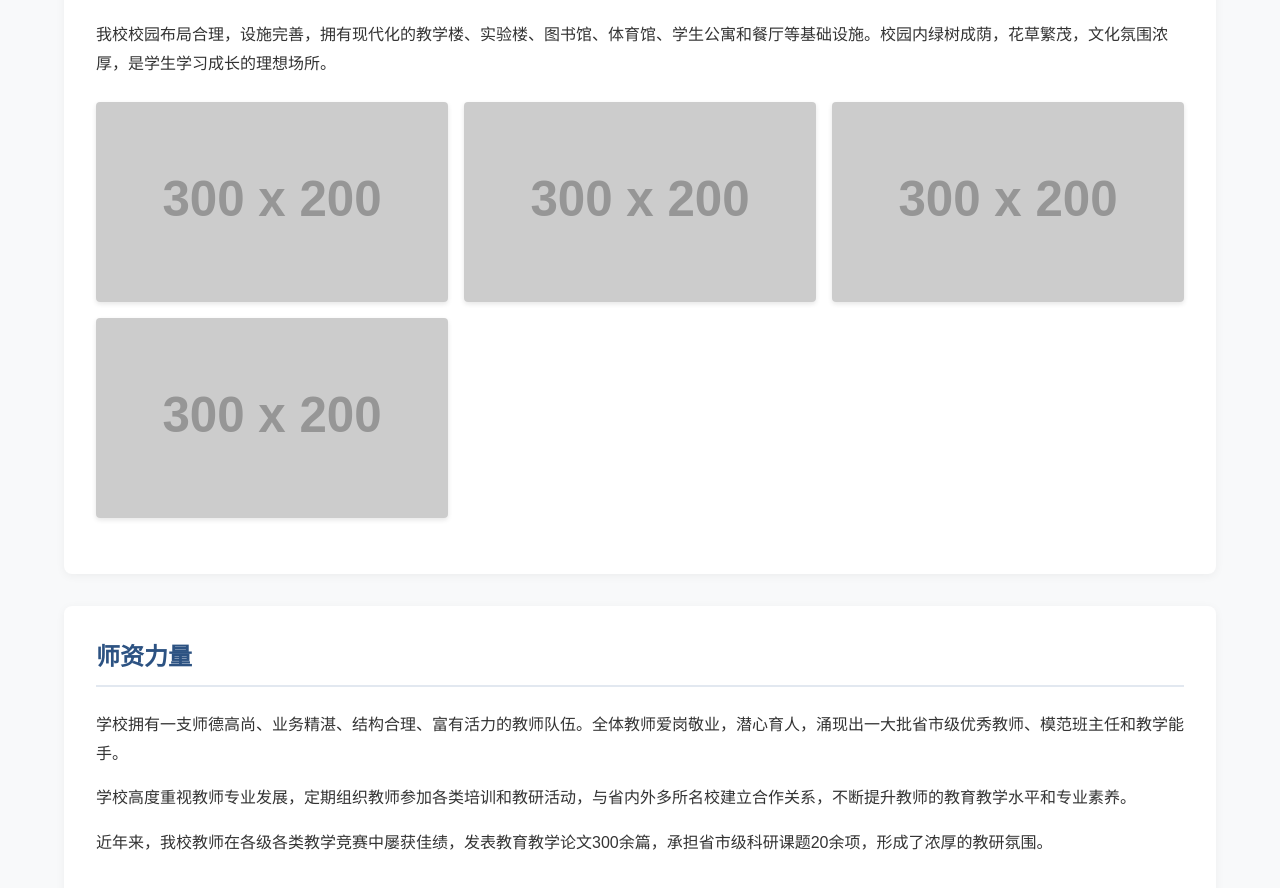
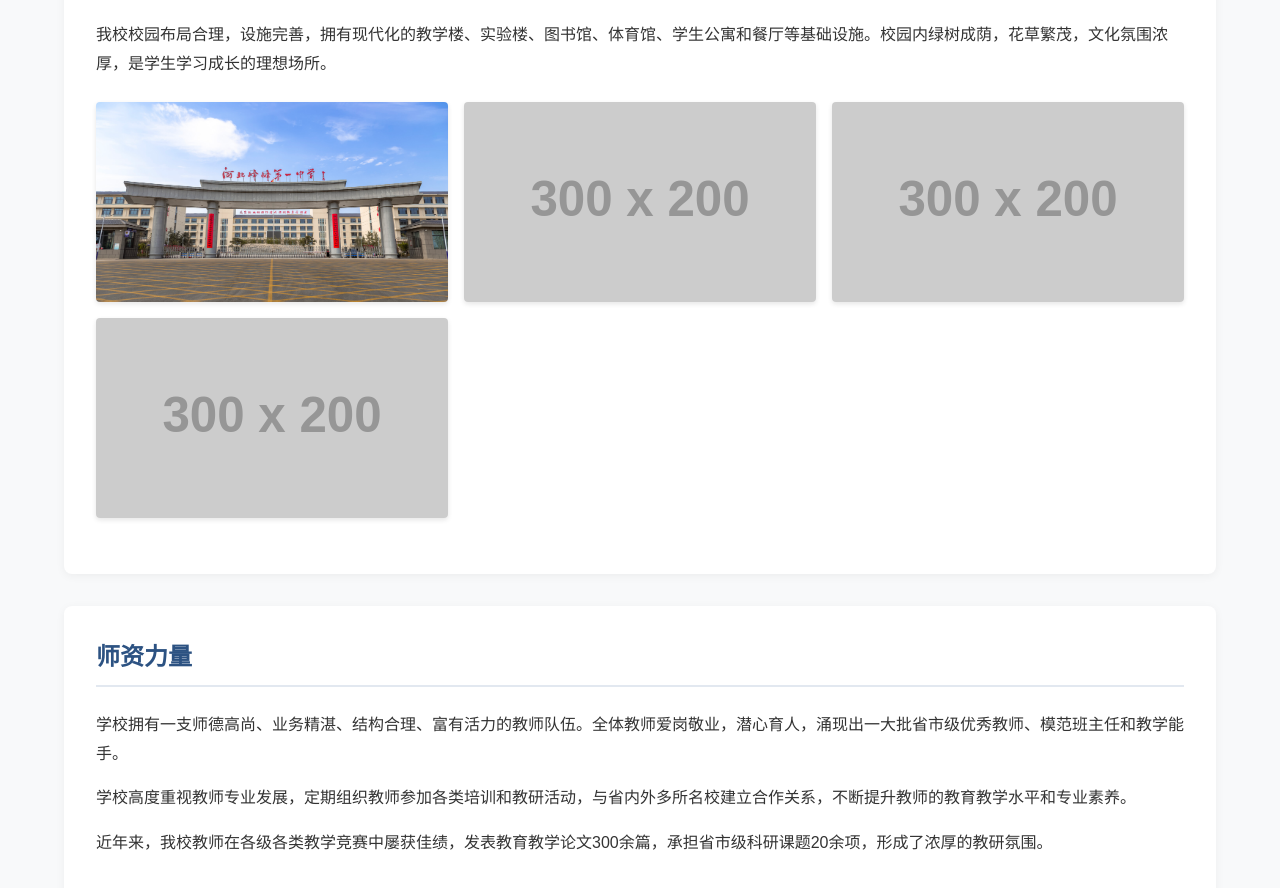
Before and after one commit to liteng0401/hbffdyzx, a plain HTML site: page index.html in a window 1280 px wide. Shown: the part 918-1806 px from the top of the page. Drawn offline with Linux system fonts and the light colour scheme; placeholder pictures from the web are drawn by us.

Commit message:
Update index.html

```diff
--- a/index.html
+++ b/index.html
@@ -235,7 +235,7 @@
             <h2>校园环境</h2>
             <p>我校校园布局合理，设施完善，拥有现代化的教学楼、实验楼、图书馆、体育馆、学生公寓和餐厅等基础设施。校园内绿树成荫，花草繁茂，文化氛围浓厚，是学生学习成长的理想场所。</p>
             <div class="image-gallery">
-                <img src="https://via.placeholder.com/300x200/2c5282/ffffff?text=教学楼" alt="教学楼">
+                <img src="https://github.com/liteng0401/hbffdyzx/blob/main/%E5%A4%A7%E9%97%A8.jpg?raw=true" alt="教学楼">
                 <img src="https://via.placeholder.com/300x200/2c5282/ffffff?text=图书馆" alt="图书馆">
                 <img src="https://via.placeholder.com/300x200/2c5282/ffffff?text=体育馆" alt="体育馆">
                 <img src="https://via.placeholder.com/300x200/2c5282/ffffff?text=校园绿化" alt="校园绿化">
```
